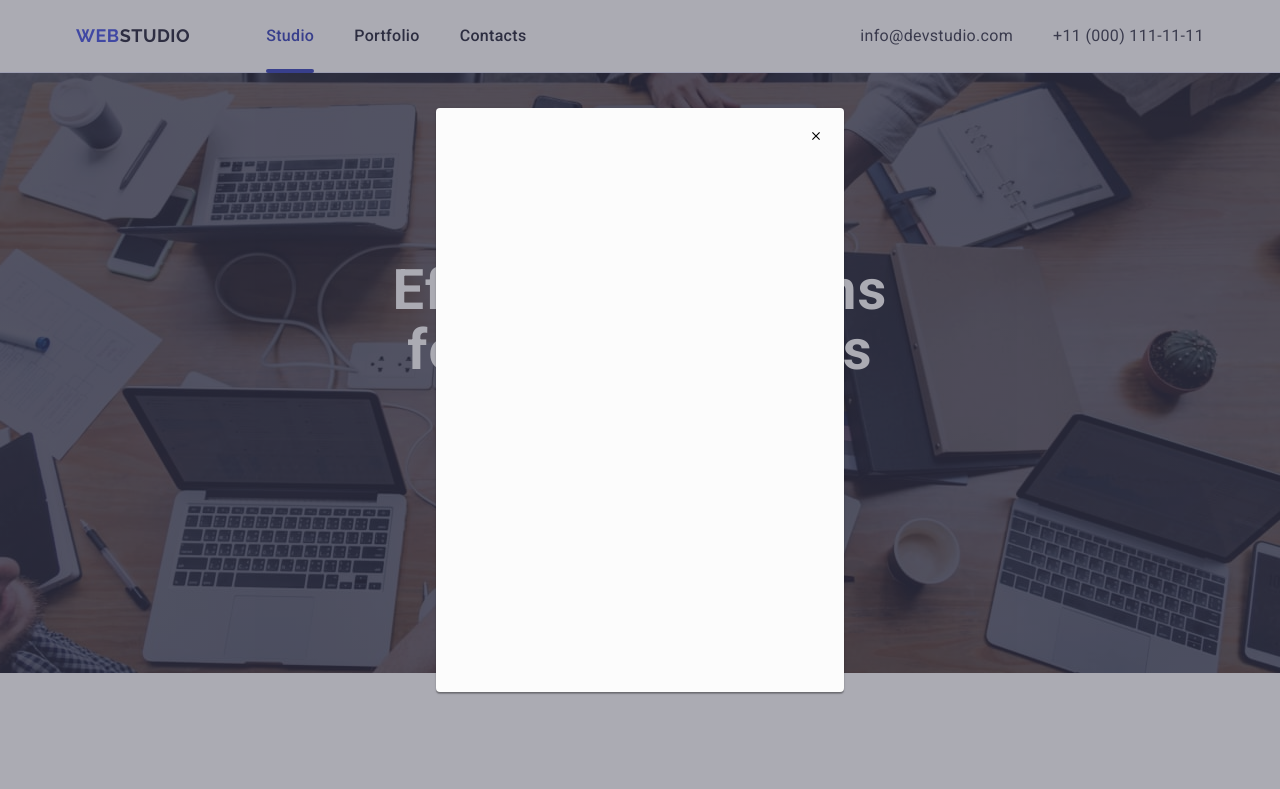
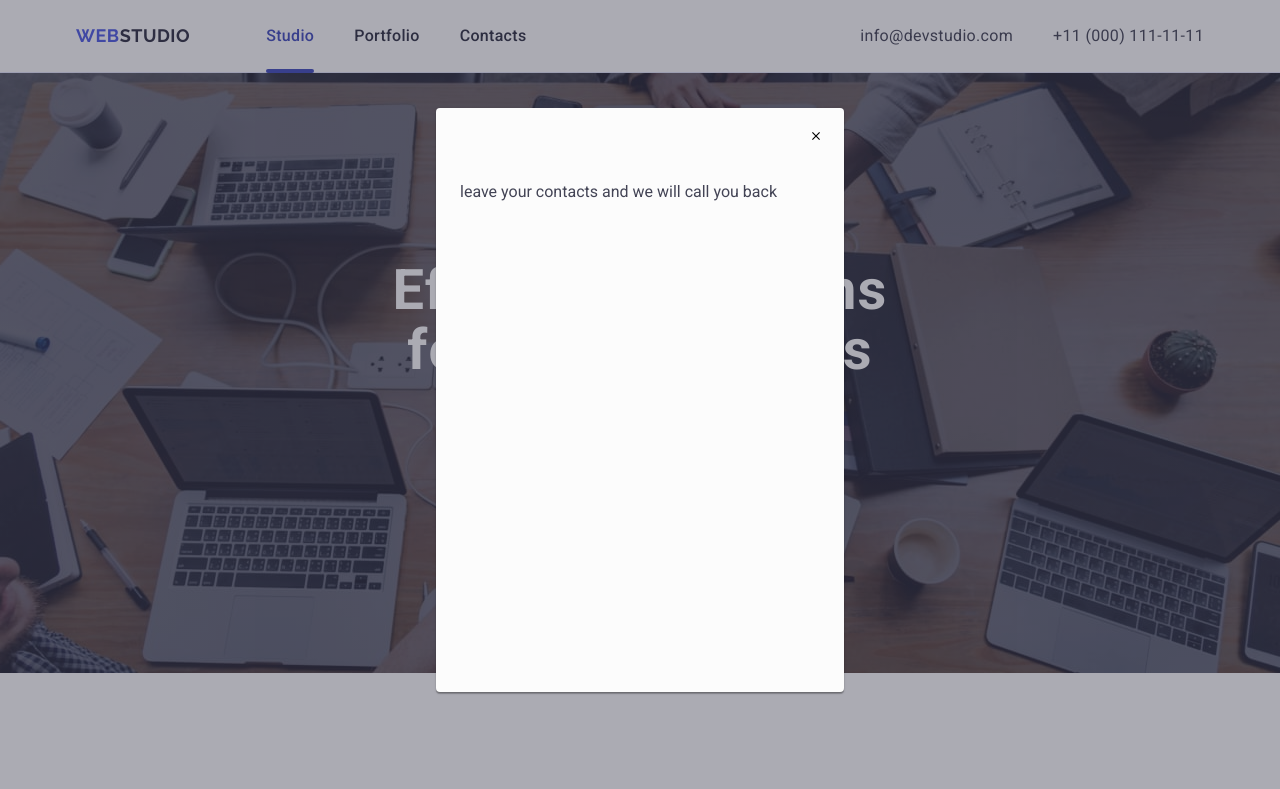
Before and after one commit to AlionaKolomiec/goit-markup-hw-05, a plain HTML site: page index.html in a window 1280 px wide. Shown: the top 789 px of the page. Drawn offline with nearby package versions, Linux system fonts and the light colour scheme.

Commit message:
add div and p

```diff
--- a/index.html
+++ b/index.html
@@ -454,6 +454,10 @@
             <use href="./images/icons.svg#icon-close"></use>
           </svg>
         </button>
+        <p class="modal-slogan">
+          leave your contacts and we will call you back
+        </p>
+        <div class="review-form-field-wrapper"></div>
       </div>
     </div>
   </body>
```
